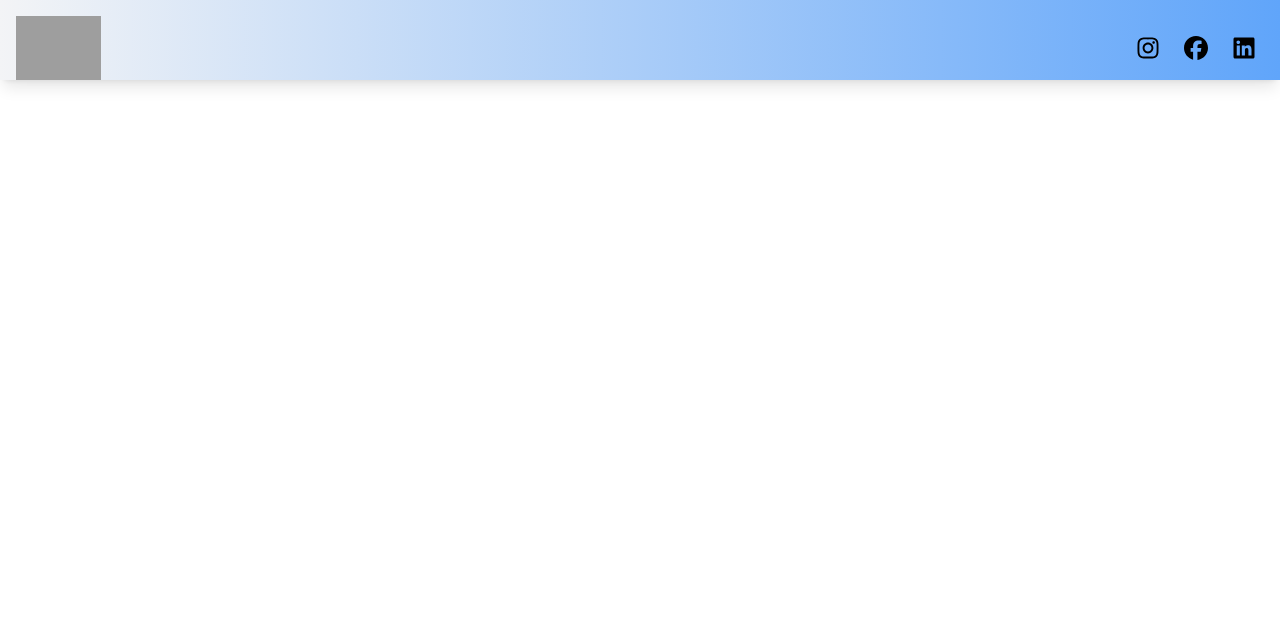
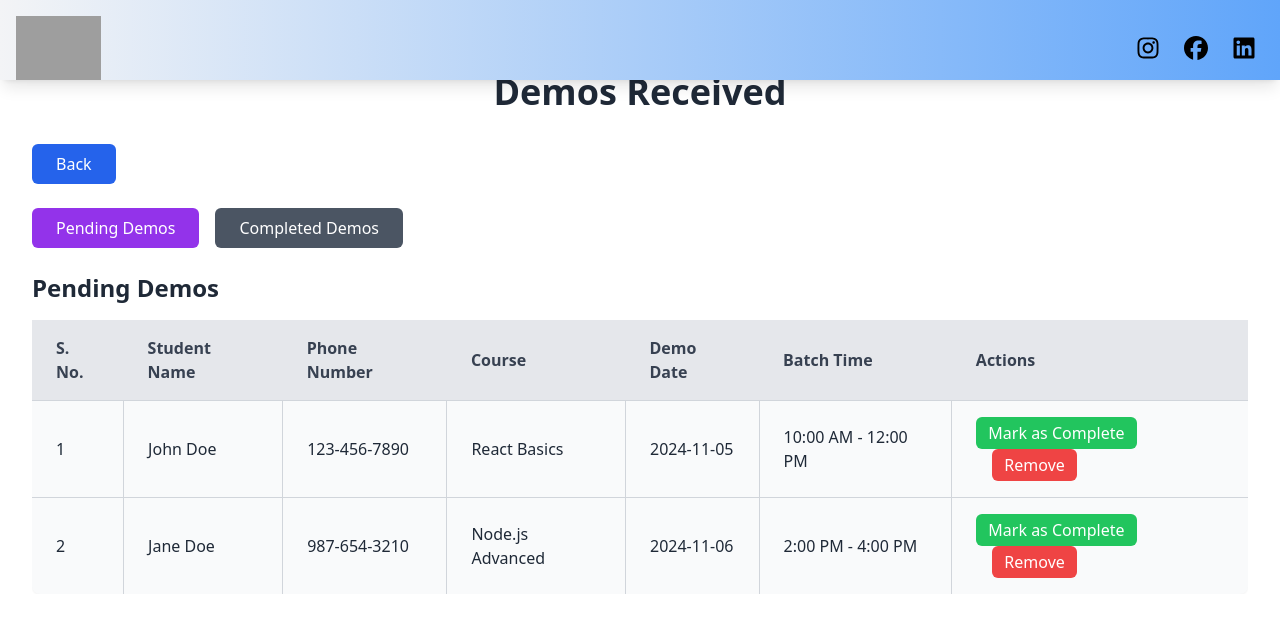
Before and after one commit to krishnkant1137/crmida, a React (Vite) app in the folder frontend/: page /facultiesDashboard/demosReceived in a window 1280 px wide. Before the commit this address had no page. Shown: the top 632 px of the page. Built offline with nearby package versions, Linux system fonts and the light colour scheme; grey boxes are pictures that could not be loaded.

Commit message:
admission form scees massege add

```diff
--- a/frontend/src/App.jsx
+++ b/frontend/src/App.jsx
@@ -20,6 +20,7 @@ import PerformancePage from "./assets/components/facultySection/performance/Perf
 import FacultyLogin from "./assets/components/facultySection/FacultiesLogin";
 import FacultyDashboard from "./assets/components/facultySection/FacultyDashboard";
 import ResourceSharing from "./assets/components/facultySection/ResourceSharing";
+import DemosReceived from "./assets/components/facultySection/DemoReceived";
 import HRDashboard from "./assets/components/HRSection/HRDashboard";
 import HRLogin from "./assets/components/HRSection/HRLogin";
 import StudentStatus from "./assets/components/HRSection/StudentStatus";
@@ -144,6 +145,7 @@ function App() {
             <Route path="/facultiesDashboard/attendance" element={<AttendancePage />} />
             <Route path="/facultiesDashboard/performance" element={<PerformancePage />} />
             <Route path="/facultiesDashboard/resourceSharing" element={<ResourceSharing />} />
+            <Route path="/facultiesDashboard/demosReceived" element={<DemosReceived />} />
 
             {/* HR section routes */}
             <Route path="/HRDashboard" element={<HRDashboard />} />
--- /dev/null
+++ b/frontend/src/assets/components/facultySection/DemoReceived.jsx
@@ -0,0 +1,183 @@
+import React, { useState, useEffect } from 'react';
+import { useNavigate } from 'react-router-dom';
+
+const DemosReceived = () => {
+  const [pendingDemos, setPendingDemos] = useState([]);
+  const [completedDemos, setCompletedDemos] = useState([]);
+  const [activeTab, setActiveTab] = useState('pending'); // State to toggle between pending and completed demos
+  const navigate = useNavigate();
+
+  useEffect(() => {
+    // Simulate fetching demo list from an API
+    const fetchDemos = async () => {
+      const demos = [
+        {
+          id: 1,
+          studentName: 'John Doe',
+          phoneNumber: '123-456-7890',
+          courseName: 'React Basics',
+          demoDate: '2024-11-05',
+          batchTime: '10:00 AM - 12:00 PM',
+          isCompleted: false
+        },
+        {
+          id: 2,
+          studentName: 'Jane Doe',
+          phoneNumber: '987-654-3210',
+          courseName: 'Node.js Advanced',
+          demoDate: '2024-11-06',
+          batchTime: '2:00 PM - 4:00 PM',
+          isCompleted: false
+        },
+        {
+          id: 3,
+          studentName: 'Alice Smith',
+          phoneNumber: '456-789-1234',
+          courseName: 'JavaScript Essentials',
+          demoDate: '2024-11-07',
+          batchTime: '4:00 PM - 6:00 PM',
+          isCompleted: true
+        }
+      ];
+
+      // Split demos into pending and completed based on `isCompleted`
+      const pending = demos.filter((demo) => !demo.isCompleted);
+      const completed = demos.filter((demo) => demo.isCompleted);
+
+      setPendingDemos(pending);
+      setCompletedDemos(completed);
+    };
+
+    fetchDemos();
+  }, []);
+
+  const handleBackClick = () => {
+    navigate("/facultiesDashboard"); // Navigate back to the previous page
+  };
+
+  // Function to handle "Mark as Complete" button click
+  const markAsComplete = (id) => {
+    const demoToComplete = pendingDemos.find((demo) => demo.id === id);
+    if (demoToComplete) {
+      setPendingDemos(pendingDemos.filter((demo) => demo.id !== id));
+      setCompletedDemos([...completedDemos, { ...demoToComplete, isCompleted: true }]);
+    }
+  };
+
+  // Function to handle "Remove Student" button click
+  const removeStudent = (id, isPending) => {
+    if (isPending) {
+      setPendingDemos(pendingDemos.filter((demo) => demo.id !== id));
+    } else {
+      setCompletedDemos(completedDemos.filter((demo) => demo.id !== id));
+    }
+  };
+
+  // Updated renderTableRows with Serial Number (S. No.)
+  const renderTableRows = (demos, isPending) =>
+    demos.map((demo, index) => (
+      <tr key={demo.id} className="border-t border-gray-300">
+        <td className="px-6 py-4 text-gray-800 border-r border-gray-300">{index + 1}</td> {/* Serial Number */}
+        <td className="px-6 py-4 text-gray-800 border-r border-gray-300">{demo.studentName}</td>
+        <td className="px-6 py-4 text-gray-800 border-r border-gray-300">{demo.phoneNumber}</td>
+        <td className="px-6 py-4 text-gray-800 border-r border-gray-300">{demo.courseName}</td>
+        <td className="px-6 py-4 text-gray-800 border-r border-gray-300">{demo.demoDate}</td>
+        <td className="px-6 py-4 text-gray-800 border-r border-gray-300">{demo.batchTime}</td>
+        <td className="px-6 py-4 text-gray-800 space-x-4">
+          {isPending ? (
+            <button
+              onClick={() => markAsComplete(demo.id)}
+              className="bg-green-500 text-white py-1 px-3 rounded-md hover:bg-green-600 transition duration-300"
+            >
+              Mark as Complete
+            </button>
+          ) : (
+            <span className="text-green-600 font-semibold">Completed Demo</span>
+          )}
+          <button
+            onClick={() => removeStudent(demo.id, isPending)}
+            className="bg-red-500 text-white py-1 px-3 rounded-md hover:bg-red-600 transition duration-300"
+          >
+            Remove
+          </button>
+        </td>
+      </tr>
+    ));
+
+  return (
+    <div className="max-w-7xl mx-auto p-8 bg-white rounded-lg shadow-lg min-h-screen mt-10">
+      <h1 className="text-4xl font-bold text-center mb-8 text-gray-800">Demos Received</h1>
+
+      {/* Back Button */}
+      <div className="mb-6 flex justify-start">
+        <button
+          onClick={handleBackClick}
+          className="bg-blue-600 text-white py-2 px-6 rounded-md hover:bg-blue-700 transition duration-300"
+        >
+          Back
+        </button>
+      </div>
+
+      {/* Toggle Buttons for Pending and Completed */}
+      <div className="mb-6 flex space-x-4">
+        <button
+          onClick={() => setActiveTab('pending')}
+          className={`py-2 px-6 rounded-md text-white transition duration-300 ${activeTab === 'pending' ? 'bg-purple-600' : 'bg-gray-600 hover:bg-purple-500'}`}
+        >
+          Pending Demos
+        </button>
+        <button
+          onClick={() => setActiveTab('completed')}
+          className={`py-2 px-6 rounded-md text-white transition duration-300 ${activeTab === 'completed' ? 'bg-purple-600' : 'bg-gray-600 hover:bg-purple-500'}`}
+        >
+          Completed Demos
+        </button>
+      </div>
+
+      {/* Conditionally Render Tables */}
+      {activeTab === 'pending' ? (
+        <div>
+          <h2 className="text-2xl font-semibold text-gray-800 mb-4">Pending Demos</h2>
+          <div className="overflow-x-auto">
+            <table className="min-w-full table-auto border-collapse bg-gray-50 rounded-lg shadow-sm">
+              <thead>
+                <tr className="bg-gray-200 text-gray-700">
+                  <th className="px-6 py-4 text-left text-md font-semibold border-b border-gray-300">S. No.</th> {/* Serial No. Column Header */}
+                  <th className="px-6 py-4 text-left text-md font-semibold border-b border-gray-300">Student Name</th>
+                  <th className="px-6 py-4 text-left text-md font-semibold border-b border-gray-300">Phone Number</th>
+                  <th className="px-6 py-4 text-left text-md font-semibold border-b border-gray-300">Course</th>
+                  <th className="px-6 py-4 text-left text-md font-semibold border-b border-gray-300">Demo Date</th>
+                  <th className="px-6 py-4 text-left text-md font-semibold border-b border-gray-300">Batch Time</th>
+                  <th className="px-6 py-4 text-left text-md font-semibold border-b border-gray-300">Actions</th>
+                </tr>
+              </thead>
+              <tbody>{pendingDemos.length > 0 ? renderTableRows(pendingDemos, true) : <tr><td colSpan="7" className="text-center py-4 text-gray-600">No pending demos.</td></tr>}</tbody>
+            </table>
+          </div>
+        </div>
+      ) : (
+        <div>
+          <h2 className="text-2xl font-semibold text-gray-800 mb-4">Completed Demos</h2>
+          <div className="overflow-x-auto">
+            <table className="min-w-full table-auto border-collapse bg-gray-50 rounded-lg shadow-sm">
+              <thead>
+                <tr className="bg-gray-200 text-gray-700">
+                  <th className="px-6 py-4 text-left text-md font-semibold border-b border-gray-300">S. No.</th> {/* Serial No. Column Header */}
+                  <th className="px-6 py-4 text-left text-md font-semibold border-b border-gray-300">Student Name</th>
+                  <th className="px-6 py-4 text-left text-md font-semibold border-b border-gray-300">Phone Number</th>
+                  <th className="px-6 py-4 text-left text-md font-semibold border-b border-gray-300">Course</th>
+                  <th className="px-6 py-4 text-left text-md font-semibold border-b border-gray-300">Demo Date</th>
+                  <th className="px-6 py-4 text-left text-md font-semibold border-b border-gray-300">Batch Time</th>
+                  <th className="px-6 py-4 text-left text-md font-semibold border-b border-gray-300">Actions</th>
+                </tr>
+              </thead>
+              <tbody>{completedDemos.length > 0 ? renderTableRows(completedDemos, false) : <tr><td colSpan="7" className="text-center py-4 text-gray-600">No completed demos.</td></tr>}</tbody>
+            </table>
+          </div>
+        </div>
+      )}
+    </div>
+  );
+};
+
+export default DemosReceived;
--- a/frontend/src/assets/components/facultySection/FacultyDashboard.jsx
+++ b/frontend/src/assets/components/facultySection/FacultyDashboard.jsx
@@ -18,12 +18,16 @@ const FacultyDashboard = () => {
     navigate(`/facultiesDashboard/performance`);
   };
 
-  const handleProfileClick = () => {
-    alert("Profile section is under development.");
-  };
+  // const handleProfileClick = () => {
+  //   alert("Profile section is under development.");
+  // };
 
   const handleResourceSharingClick = () => {
     navigate("/facultiesDashboard/resourceSharing");
+  };
+
+  const handleMyStudentDemoClick = () => {
+    navigate("/facultiesDashboard/demosReceived");
   };
 
   const handleLogout = () => {
@@ -56,17 +60,23 @@ const FacultyDashboard = () => {
         >
           Performance
         </button>
-        <button
+        {/* <button
           onClick={handleProfileClick}
           className="bg-purple-600 text-white font-bold py-3 px-6 rounded-xl shadow-md transform hover:scale-105 transition-all duration-300 ease-out hover:bg-purple-700"
         >
           Profile
-        </button>
+        </button> */}
         <button
           onClick={handleResourceSharingClick}
           className="bg-teal-600 text-white font-bold py-3 px-6 rounded-xl shadow-md transform hover:scale-105 transition-all duration-300 ease-out hover:bg-teal-700"
         >
           Resource Sharing
+        </button>
+        <button
+          onClick={handleMyStudentDemoClick}
+          className="bg-orange-600 text-white font-bold py-3 px-6 rounded-xl shadow-md transform hover:scale-105 transition-all duration-300 ease-out hover:bg-orange-700"
+        >
+          My Student Demo
         </button>
         <button
           onClick={handleLogout}
```
Also changed, not shown: frontend/src/assets/components/salesSection/addmission/AdmissionForm.jsx (+35 -21 lines).
